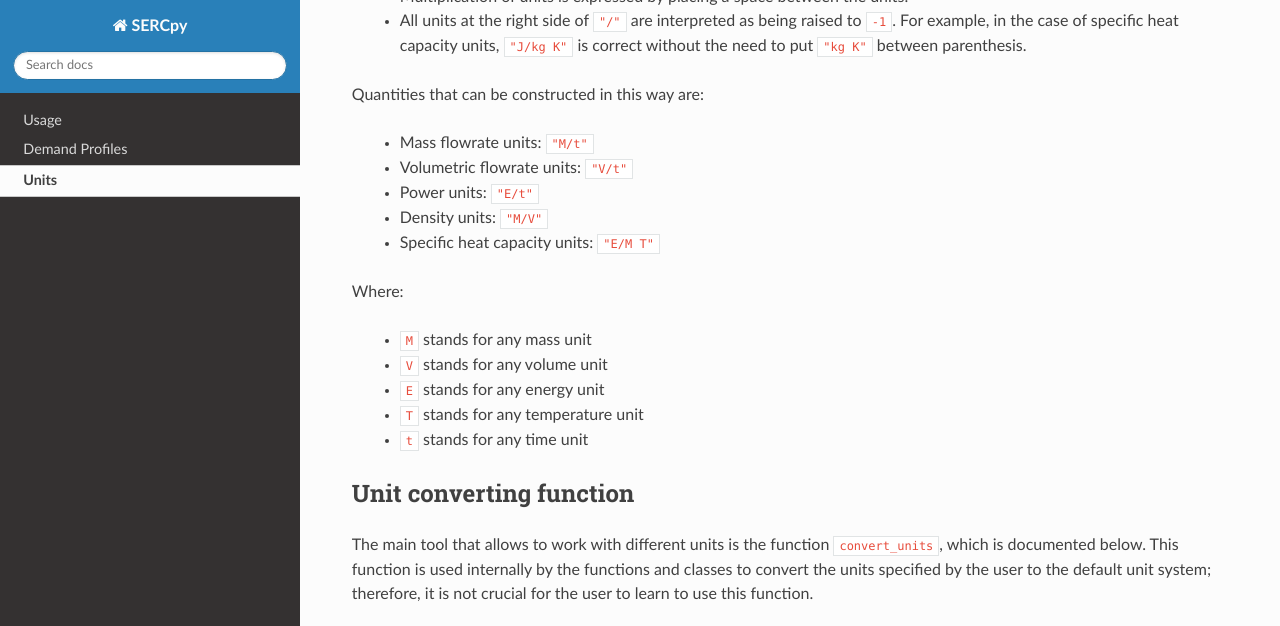
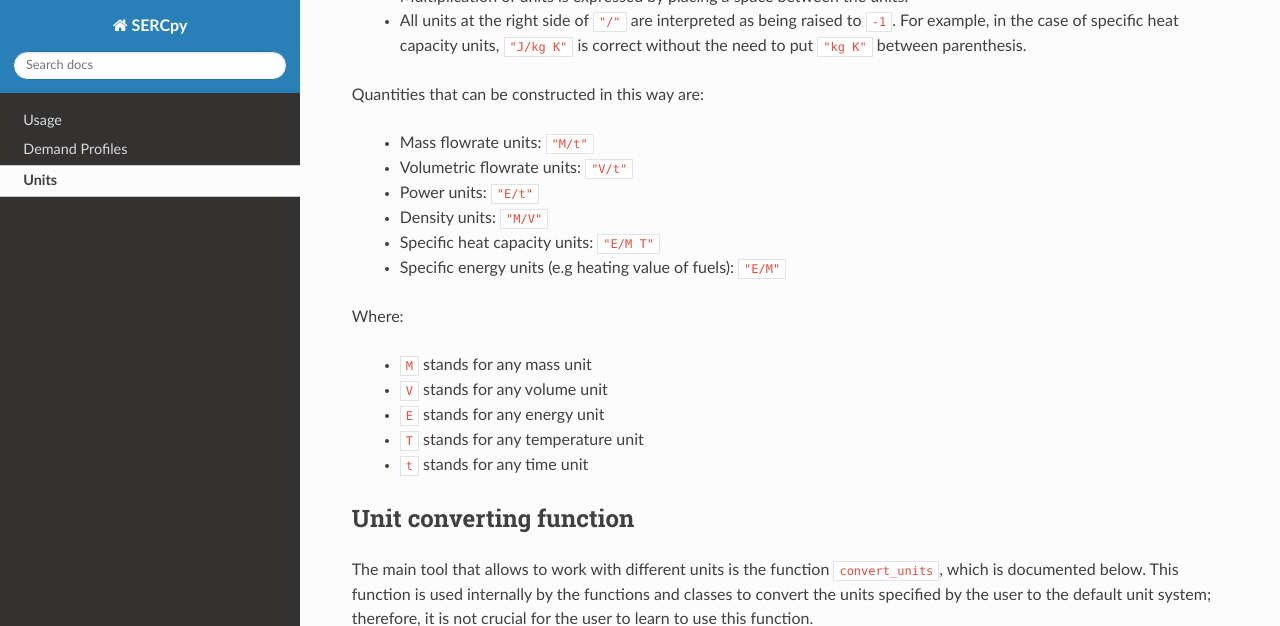
Before and after one commit to serc-chile/SERCpy, a Sphinx documentation site: the page built from docs/source/units.rst, in a window 1280 px wide and 900 px high, scrolled down 3167 px, cut to the strip 0-626 px from the top of the window. Built offline with Sphinx 7.4.7 and the Read the Docs theme 3.1.0, drawn with Linux system fonts in a browser that asks for light colours; pages that are not in the unit, such as notebooks, are missing from menus.

Commit message:
Update units.rst

```diff
--- a/docs/source/units.rst
+++ b/docs/source/units.rst
@@ -136,6 +136,7 @@ Quantities that can be constructed in this way are:
   - Power units: `"E/t"`
   - Density units: `"M/V"`
   - Specific heat capacity units: `"E/M T"`
+  - Specific energy units (e.g heating value of fuels): `"E/M"`
 
 Where:
 
```
